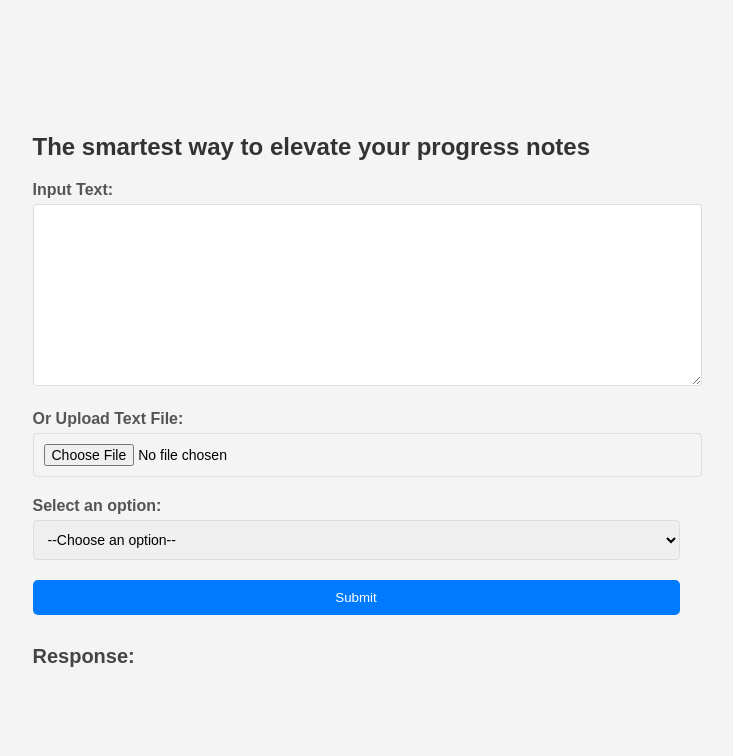
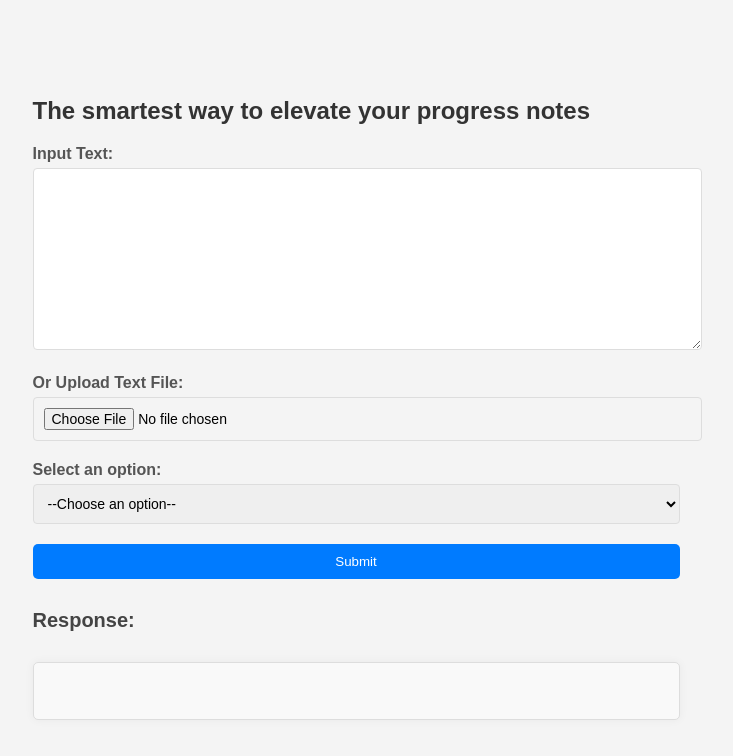
Before and after one commit to avigewirtz/billing, a React (Create React App) app: page / in a window 1280 px wide. Shown: the top 756 px of the page, without its empty margins (284-1017 px from the left). Built offline with nearby package versions, Linux system fonts and the light colour scheme.

Commit message:
make it better

```diff
--- a/src/pages/HomePage.css
+++ b/src/pages/HomePage.css
@@ -68,3 +68,20 @@ h2 {
     margin-bottom: 10px;
     color: #444;
 }
+/* Existing styles... */
+
+.response-box {
+    margin-top: 30px;
+    padding: 20px;
+    border: 1px solid #ddd;
+    border-radius: 5px;
+    background-color: #f9f9f9;
+    box-shadow: 0 0 10px rgba(0, 0, 0, 0.05);
+}
+
+h2 {
+    font-size: 20px;
+    margin-bottom: 10px;
+    margin-top: 0; /* Reset the top margin to avoid extra space at the top of the box */
+    color: #444;
+}
--- a/src/pages/HomePage.js
+++ b/src/pages/HomePage.js
@@ -74,7 +74,9 @@ function HomePage() {
 
             <div className="response-section">
                 <h2>Response:</h2>
-                <p>{responseText}</p>
+                <div className="response-box">
+                    <p>{responseText}</p>
+                </div>
             </div>
         </div>
     );
```
